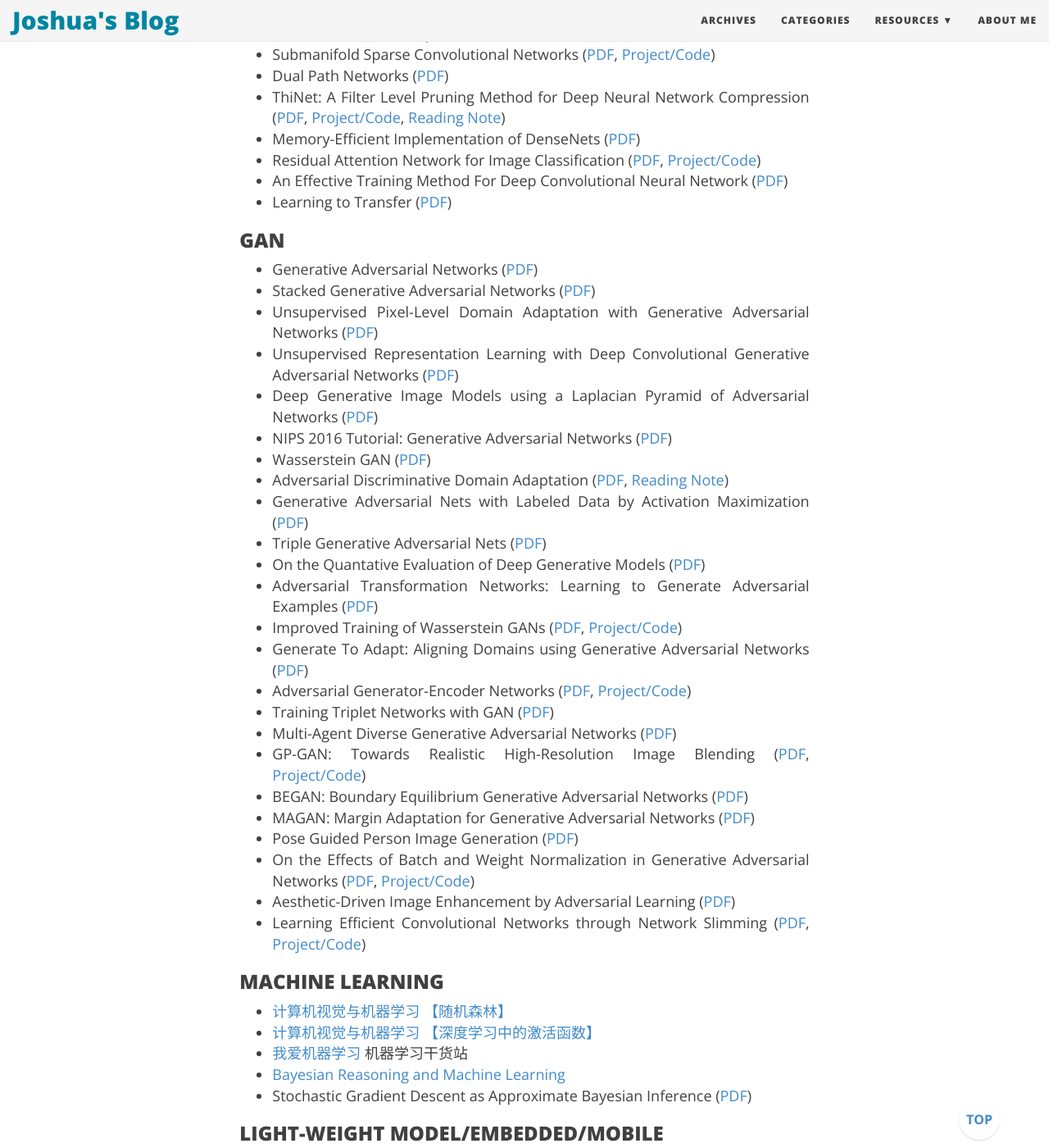
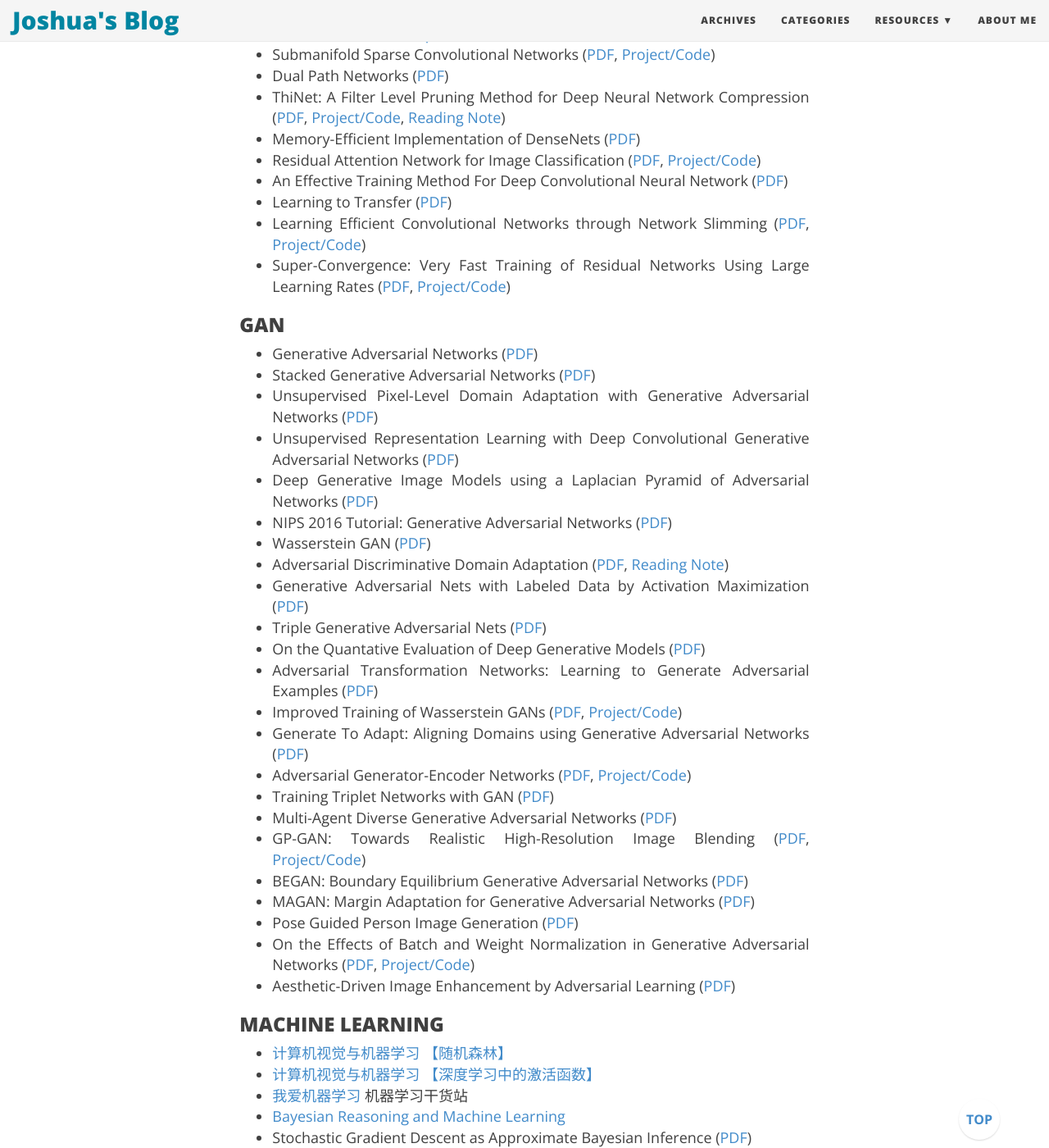
Before and after one commit to joshua19881228/joshua19881228.github.io, a Jekyll site: the page built from _posts/Computer_Vision/2016-08-25-my-jumble-of-computer-vision.md, in a window 1280 px wide and 1400 px high, scrolled down 14849 px. Shown: the whole window at 82% size. Built offline with Jekyll 4.4.1, drawn with Linux system fonts in a browser that asks for light colours; nearby versions of some CDN libraries; comment, search, counter and statistics services are not loaded.

Commit message:
update post

```diff
--- a/_posts/Computer_Vision/2016-08-25-my-jumble-of-computer-vision.md
+++ b/_posts/Computer_Vision/2016-08-25-my-jumble-of-computer-vision.md
@@ -364,6 +364,8 @@ I am going to maintain this page to record a few things about computer vision th
 * Residual Attention Network for Image Classification ([PDF](https://arxiv.org/abs/1704.06904), [Project/Code](https://github.com/buptwangfei/residual-attention-network))
 * An Effective Training Method For Deep Convolutional Neural Network ([PDF](https://arxiv.org/abs/1708.01666))
 * Learning to Transfer ([PDF](https://arxiv.org/abs/1708.05629))
+* Learning Efficient Convolutional Networks through Network Slimming ([PDF](https://arxiv.org/abs/1708.06519), [Project/Code](https://github.com/liuzhuang13/slimming))
+* Super-Convergence: Very Fast Training of Residual Networks Using Large Learning Rates ([PDF](https://arxiv.org/pdf/1506.01186.pdf), [Project/Code](https://github.com/lnsmith54/super-convergence))
 
 ### GAN ###
 
```
Also changed, not shown: other parts of _posts/Computer_Vision/2016-08-25-my-jumble-of-computer-vision.md (+1 -1 lines).
